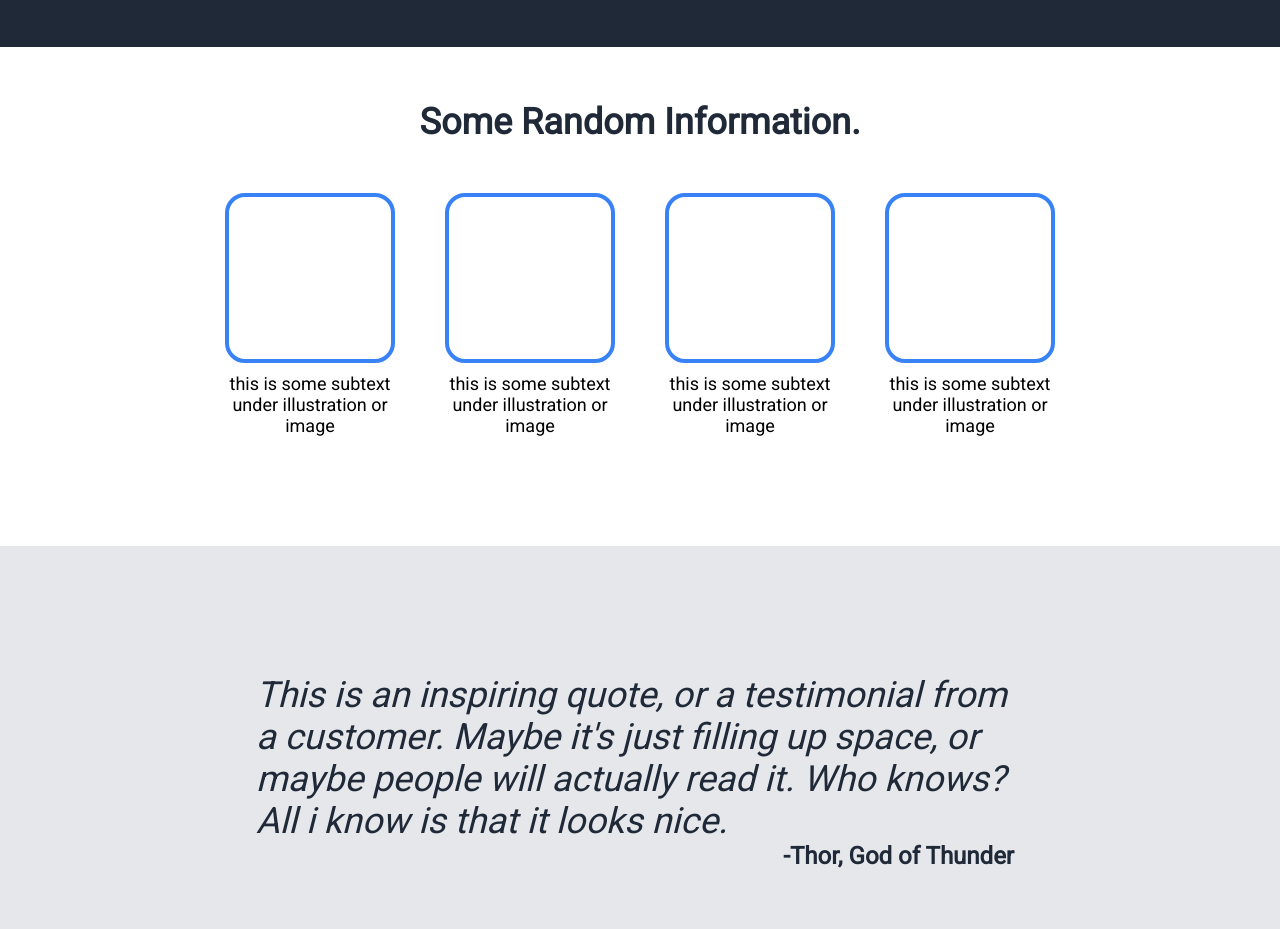
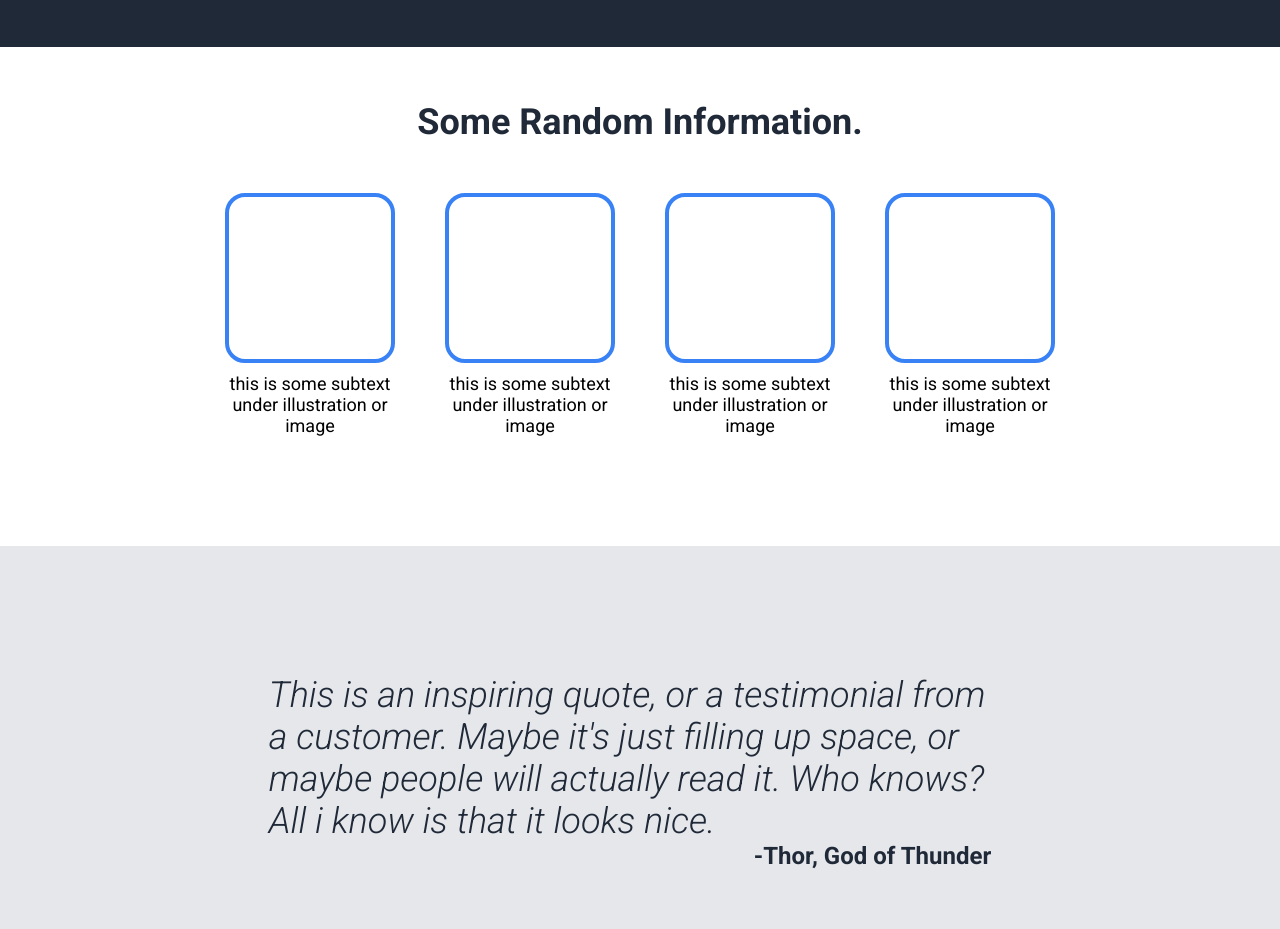
Before and after one commit to ikramsyawal/landing-page, a plain HTML site: page index.html in a window 1280 px wide. Shown: the part 443-1372 px from the top of the page. Drawn offline with Linux system fonts and the light colour scheme.

Commit message:
new font url. updtng font weight. quote adjustment

```diff
--- a/style.css
+++ b/style.css
@@ -1,5 +1,4 @@
-@import url('https://fonts.googleapis.com/css2?family=Roboto&display=swap');
-
+@import url('https://fonts.googleapis.com/css2?family=Roboto:ital,wght@0,400;0,700;1,300&display=swap');
 * {
     box-sizing: border-box;
 }
@@ -34,7 +33,7 @@ body {
 }
 
 .logo {
-    font-weight: 800;
+    font-weight: 700;
 }
 
 img {
@@ -49,7 +48,7 @@ img {
 
 .hero h1 {
     font-size: 48px;
-    font-weight: 800;
+    font-weight: 700;
     margin: 0;
 }
 
@@ -93,7 +92,7 @@ p {
 
 .section-one h1 {
     font-size: 36px;
-    font-weight: 800;
+    font-weight: 700;
     color: #1f2937;
     margin-bottom: 50px;
 }
@@ -109,7 +108,7 @@ p {
 .quote-section{
     background-color: #e5e7eb;
     height: 400px;
-    padding: 10% 20%;
+    padding: 10% 21%;
     display: flex;
     flex-direction: column;
 }
@@ -117,14 +116,14 @@ p {
 .quote-section p{
     font-size: 36px;
     font-style: italic;
-    font-weight: 100;
+    font-weight: 300;
     color: #1f2937;
 }
 
 .quote-section .quote-by{
     align-self: flex-end;
-    margin-right: 10px;
-    font-weight: bold;
+    margin-right: 20px;
+    font-weight: 700;
     font-style: normal;
     font-size: 24px;
 }
```
